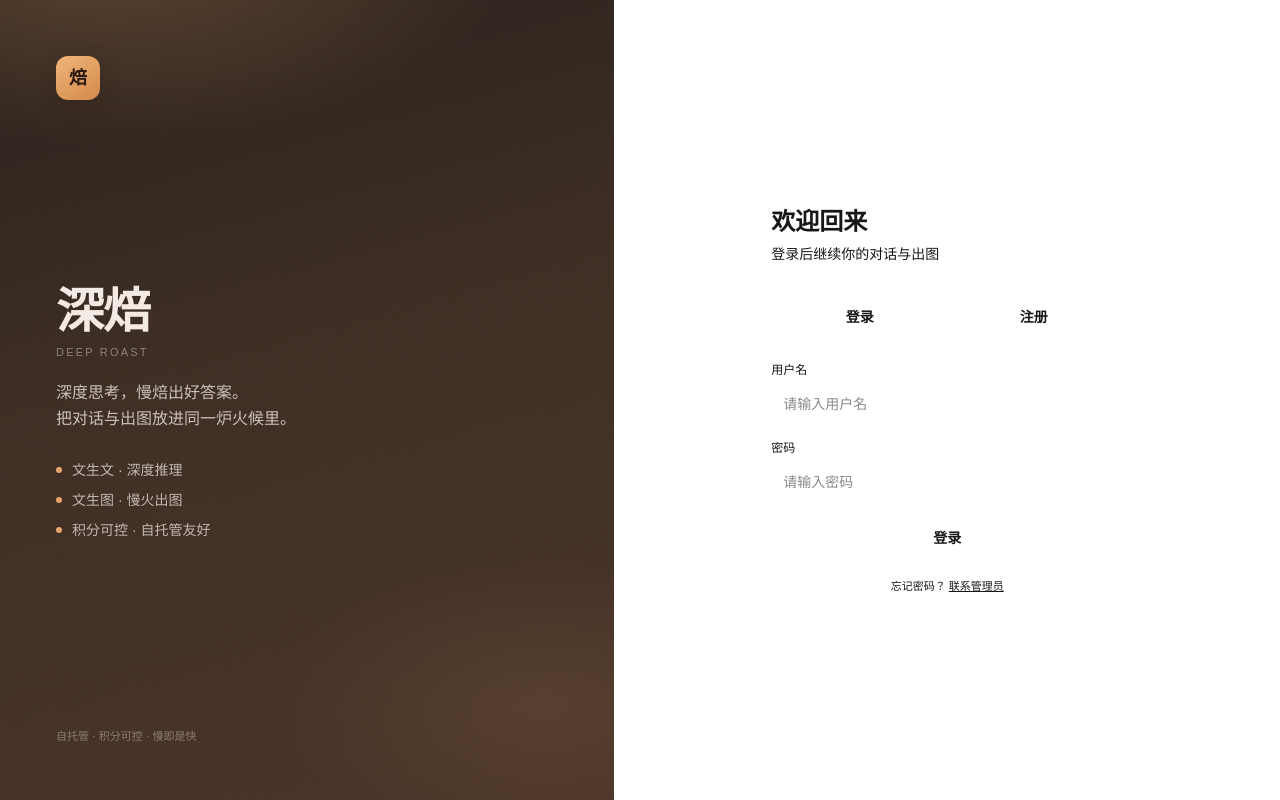
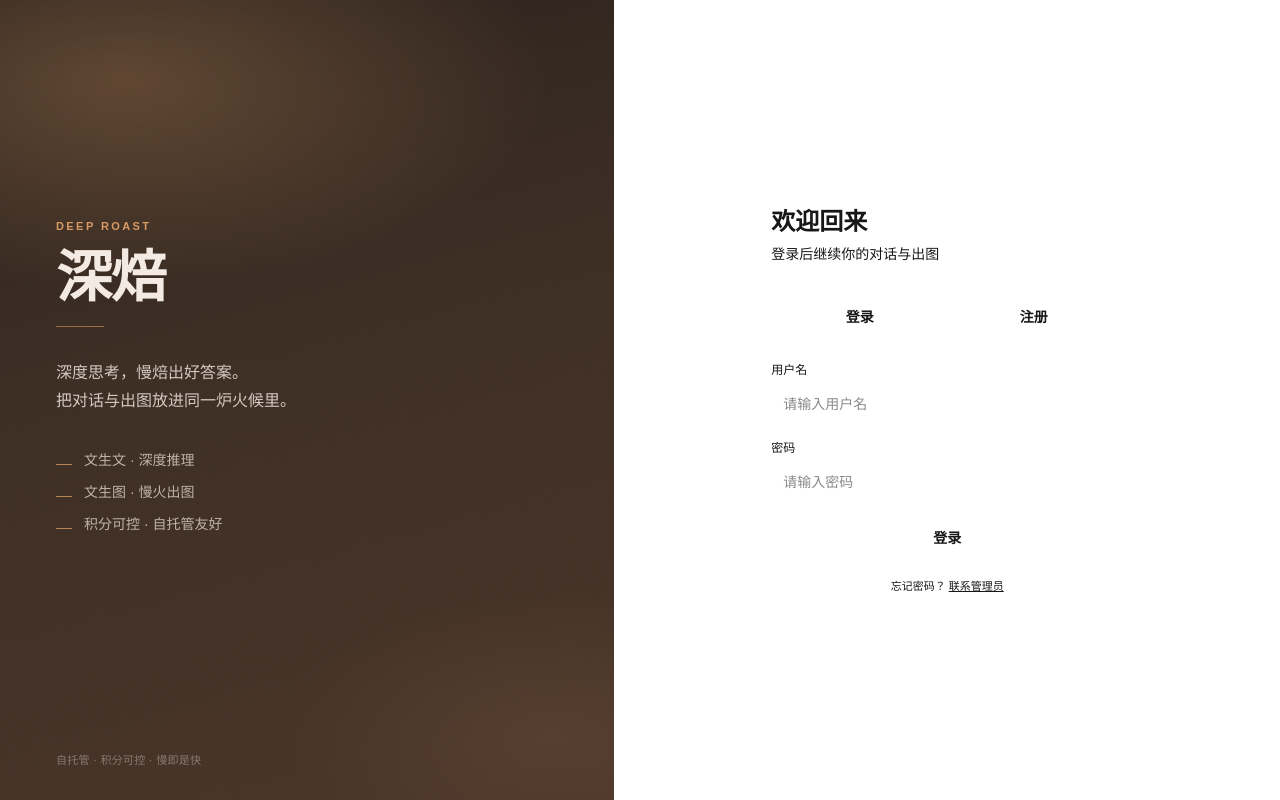
Before and after one commit to napnow/Deep-Roast, a Next.js app: page /login in a window 1280 px wide. Built offline with nearby package versions, Linux system fonts and the light colour scheme.

Commit message:
ui: drop login stage badge, recenter brand layout

```diff
--- a/src/app/login/page.tsx
+++ b/src/app/login/page.tsx
@@ -54,9 +54,8 @@ export default function LoginPage() {
     <div className="min-h-screen flex flex-col md:flex-row">
       {/* 左 · 品牌舞台：桌面固定深焙深色；窄屏隐藏 */}
       <aside
-        className="relative hidden md:flex md:w-[46%] lg:w-[48%] flex-col justify-between p-10 lg:p-14 overflow-hidden"
+        className="relative hidden md:flex md:w-[46%] lg:w-[48%] flex-col overflow-hidden"
         style={{
-          /* 焙棕中调：比近黑亮一截，仍与右栏表单有层次 */
           background:
             "linear-gradient(165deg, #2a211c 0%, #3d2e24 42%, #4a3428 100%)",
           color: "#f3ebe3",
@@ -66,7 +65,7 @@ export default function LoginPage() {
           className="pointer-events-none absolute inset-0"
           style={{
             background:
-              "radial-gradient(820px 400px at 16% -8%, rgba(232, 165, 106, 0.28), transparent 52%), radial-gradient(560px 300px at 88% 88%, rgba(255, 200, 140, 0.08), transparent 48%)",
+              "radial-gradient(820px 400px at 20% 10%, rgba(232, 165, 106, 0.26), transparent 52%), radial-gradient(560px 300px at 90% 92%, rgba(255, 200, 140, 0.07), transparent 48%)",
           }}
           aria-hidden
         />
@@ -81,59 +80,57 @@ export default function LoginPage() {
           aria-hidden
         />
 
-        <div className="relative z-10">
-          <div
-            className="inline-flex h-11 w-11 items-center justify-center rounded-xl font-display text-lg font-semibold"
-            style={{
-              background: "linear-gradient(145deg, #f0b57a, #d4894a)",
-              color: "#2a1810",
-              boxShadow: "0 6px 20px rgba(40, 24, 12, 0.25)",
-            }}
-          >
-            焙
-          </div>
-        </div>
-
-        <div className="relative z-10 space-y-5 max-w-md animate-fade-up">
+        {/* 主文案垂直居中，底部脚注贴底 */}
+        <div className="relative z-10 flex-1 flex flex-col justify-center px-10 lg:px-14 py-12">
+          <div className="max-w-md animate-fade-up space-y-8">
             <div>
-            <h1 className="font-display text-4xl lg:text-5xl font-semibold tracking-tight">
-              深焙
-            </h1>
               <p
-              className="mt-2 text-[11px] font-medium tracking-[0.2em] uppercase"
-              style={{ color: "rgba(243, 235, 227, 0.45)" }}
+                className="text-[11px] font-semibold tracking-[0.22em] uppercase mb-4"
+                style={{ color: "rgba(232, 165, 106, 0.9)" }}
               >
                 Deep Roast
               </p>
+              <h1 className="font-display text-5xl lg:text-[3.5rem] font-semibold tracking-tight leading-none">
+                深焙
+              </h1>
+              <div
+                className="mt-5 h-px w-12"
+                style={{ background: "rgba(232, 165, 106, 0.55)" }}
+                aria-hidden
+              />
             </div>
+
             <p
-            className="text-base leading-relaxed"
-            style={{ color: "rgba(243, 235, 227, 0.78)" }}
+              className="text-[15px] lg:text-base leading-[1.7] max-w-sm"
+              style={{ color: "rgba(243, 235, 227, 0.82)" }}
             >
               深度思考，慢焙出好答案。
               <br />
               把对话与出图放进同一炉火候里。
             </p>
-          <ul className="space-y-2.5 pt-2">
+
+            <ul className="space-y-3 pt-1">
               {STAGE_BULLETS.map((line) => (
                 <li
                   key={line}
-                className="flex items-center gap-2.5 text-sm"
-                style={{ color: "rgba(243, 235, 227, 0.72)" }}
+                  className="flex items-baseline gap-3 text-[13px] lg:text-sm"
+                  style={{ color: "rgba(243, 235, 227, 0.7)" }}
                 >
                   <span
-                  className="h-1.5 w-1.5 rounded-full shrink-0"
-                  style={{ background: "#e8a56a" }}
+                    className="mt-[0.55em] h-px w-4 shrink-0"
+                    style={{ background: "rgba(232, 165, 106, 0.7)" }}
+                    aria-hidden
                   />
-                {line}
+                  <span>{line}</span>
                 </li>
               ))}
             </ul>
           </div>
+        </div>
 
         <p
-          className="relative z-10 text-[11px]"
-          style={{ color: "rgba(243, 235, 227, 0.4)" }}
+          className="relative z-10 px-10 lg:px-14 pb-8 text-[11px] tracking-wide"
+          style={{ color: "rgba(243, 235, 227, 0.38)" }}
         >
           自托管 · 积分可控 · 慢即是快
         </p>
```
Lines whose indentation alone changed are shown as unchanged.
